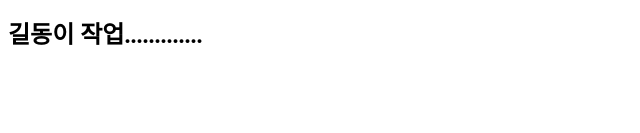
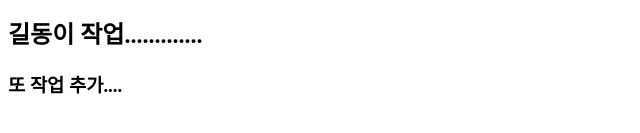
Before and after one commit to hibeehibee0704/semi01, a plain HTML site: page index.html in a window 1280 px wide. Shown: the part 129-262 px from the top of the page, without its empty margins (0-640 px from the left). Drawn offline with Linux system fonts and the light colour scheme.

Commit message:
또 작업 추가

```diff
--- a/index.html
+++ b/index.html
@@ -9,5 +9,6 @@
     <h1>우리우리 쇼핑몰</h1>
     <h2>main.... 작업....</h2>
     <h2>길동이 작업.............</h2>
+    <h3>또 작업 추가....</h3>
 </body>
 </html>
```
